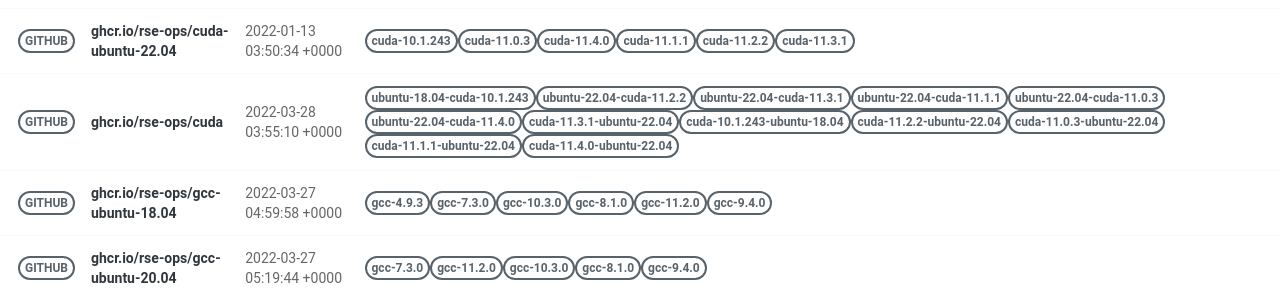
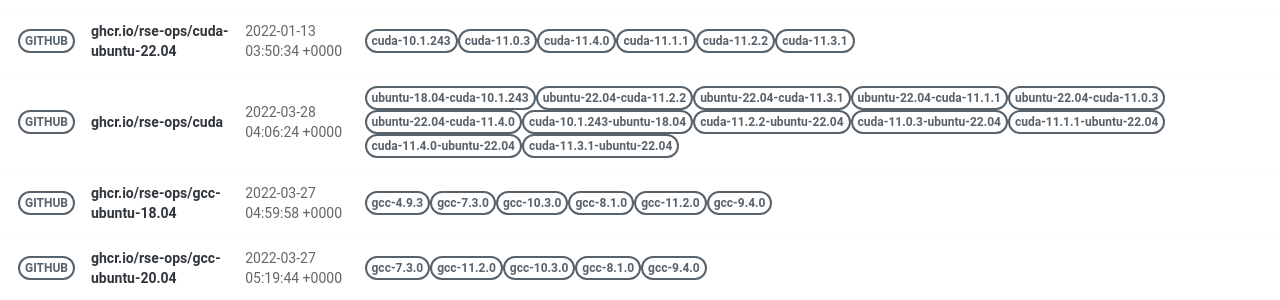
Before and after one commit to rse-ops/docker-images, a Jekyll site: the page built from pages/index.md, in a window 1280 px wide. Shown: the part 421-721 px from the top of the page. Built offline with Jekyll 4.4.1, drawn with Linux system fonts in a browser that asks for light colours; nearby versions of some CDN libraries.

Commit message:
Automated push to update library 2022-03-28

```diff
--- a/_library/ghcr.io-rse-ops-cuda.md
+++ b/_library/ghcr.io-rse-ops-cuda.md
@@ -1,7 +1,7 @@
 ---
 layout: container
 name: ghcr.io/rse-ops/cuda
-updated_at: 2022-03-28 03:55:10.234700
+updated_at: 2022-03-28 04:06:24.469642
 
 
 container_url: https://github.com/orgs/rse-ops/packages/container/package/cuda
@@ -42,5 +39,8 @@ versions:
  - tag: cuda-11.4.0-ubuntu-22.04
    dockerfile: https://github.com/rse-ops/docker-images/blob/main/ubuntu/cuda/Dockerfile
    manifest: https://crane.ggcr.dev/manifest/ghcr.io/rse-ops/cuda:cuda-11.4.0-ubuntu-22.04
+ - tag: cuda-11.3.1-ubuntu-22.04
+   dockerfile: https://github.com/rse-ops/docker-images/blob/main/ubuntu/cuda/Dockerfile
+   manifest: https://crane.ggcr.dev/manifest/ghcr.io/rse-ops/cuda:cuda-11.3.1-ubuntu-22.04
 
 ---
```
Also changed, not shown: other parts of _library/ghcr.io-rse-ops-cuda.md (+0 -3 lines).
